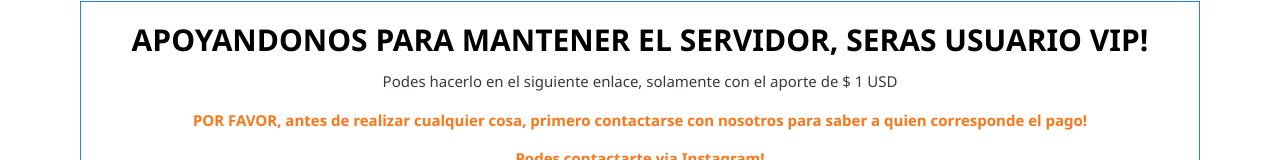
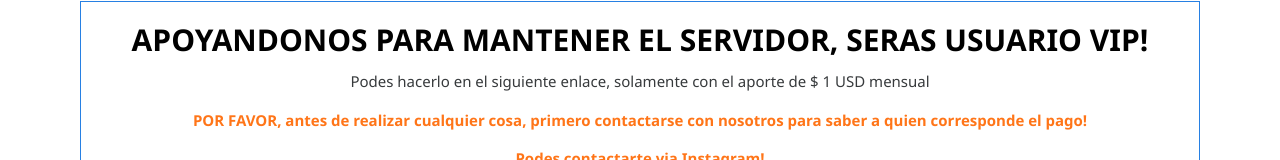
Before and after one commit to pebeland/server, a plain HTML site: page vip.html in a window 1280 px wide. Shown: the part 501-661 px from the top of the page. Drawn offline with nearby package versions, Linux system fonts and the light colour scheme.

Commit message:
Update vip.html

```diff
--- a/vip.html
+++ b/vip.html
@@ -27,7 +27,7 @@
                 <div class="card border-primary mb-3 h-100" >
                     <div class="card-body">
                       <h2 class="card-title text-center" style="color: black; font-weight: bold;">APOYANDONOS PARA MANTENER EL SERVIDOR, SERAS USUARIO VIP!</h2>
-                      <p class="text-center">Podes hacerlo en el siguiente enlace, solamente con el aporte de $ 1 USD</p>
+                      <p class="text-center">Podes hacerlo en el siguiente enlace, solamente con el aporte de $ 1 USD mensual</p>
                          <p class="text-center text-warning" style="font-weight: bold;">POR FAVOR, antes de realizar cualquier cosa, primero contactarse con nosotros para saber a quien corresponde el pago!</p>
                          <p class="text-center text-warning" style="font-weight: bold;">Podes contactarte via Instagram!</p>
                          <div class=" text-center ">
```
